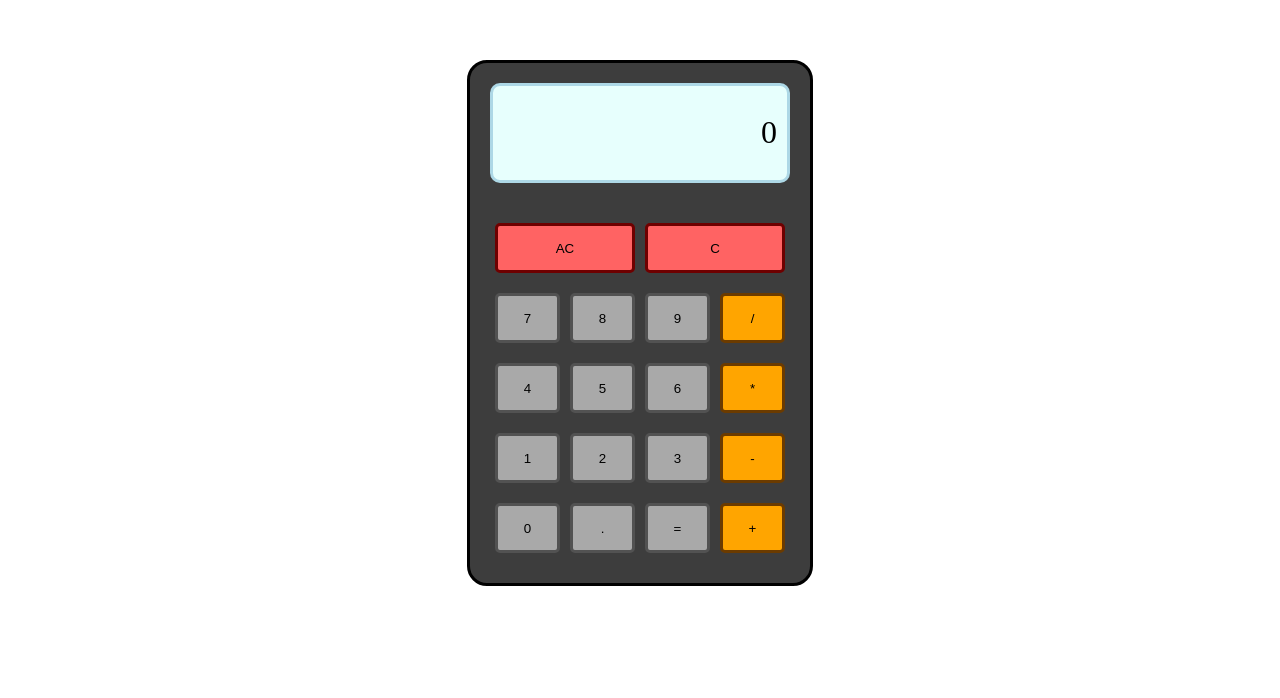
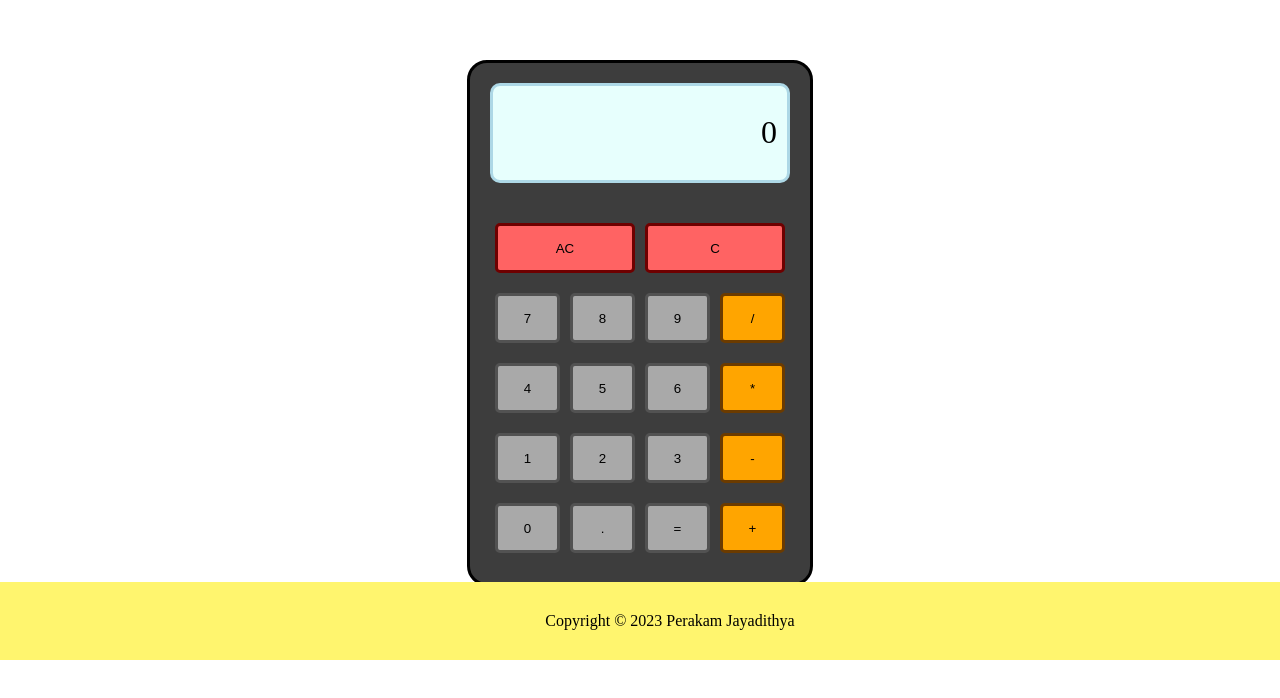
Before and after one commit to Flairseed/calculator, a plain HTML site: page index.html in a window 1280 px wide. Shown: the part 140-838 px from the top of the page. Drawn offline with Linux system fonts and the light colour scheme.

Commit message:
feat: add footer

```diff
--- a/index.html
+++ b/index.html
@@ -36,6 +36,8 @@
       --><button class="operator-button">+</button>
       <br>
     </div>
+
+    <div class="footer">Copyright © 2023 Perakam Jayadithya</div>
     <script src="calculator.js"></script>
   </body>
 </html>
--- a/style.css
+++ b/style.css
@@ -1,3 +1,7 @@
+body {
+  margin: 0;
+}
+
 .calculator-body {
   display: block;
   width: 300px;
@@ -61,3 +65,13 @@ button:hover {
   filter: brightness(0.5);
   transform: scale(0.9);
 }
+
+.footer {
+  text-align: center;
+  background-color: rgb(255, 245, 110);
+  padding: 30px;
+  position: fixed;
+  bottom: 0;
+  left: 0;
+  width: 100vw;
+}
```
